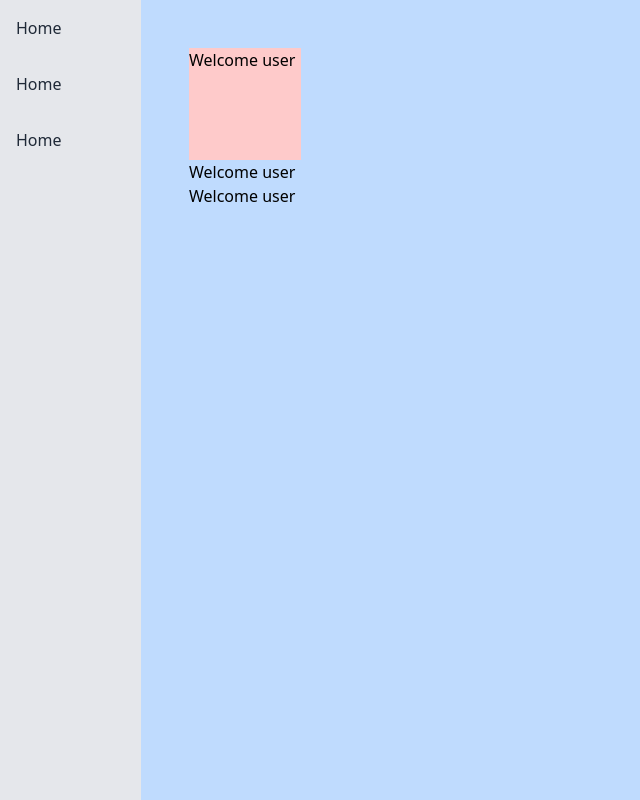
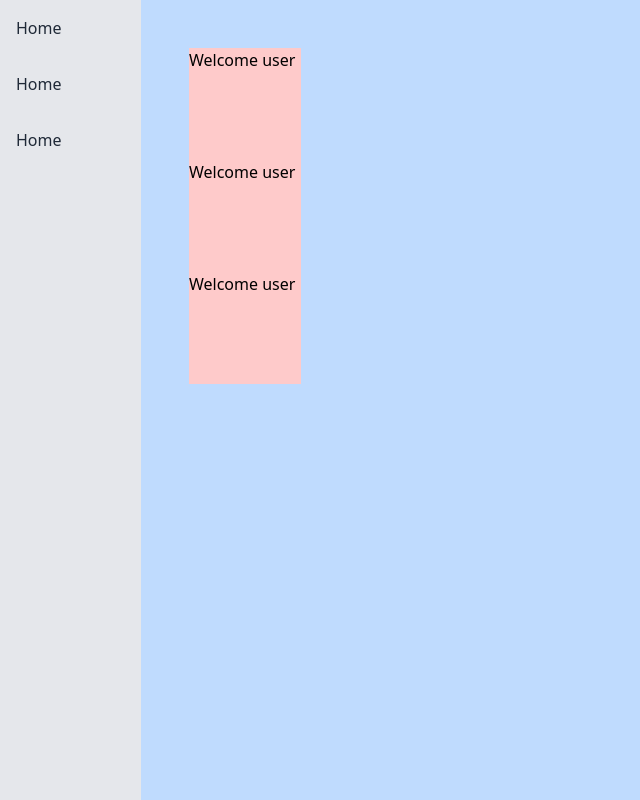
Before and after one commit to k-vernon/logiclogs-frontend, a Next.js app: page /dashboard in a window 1280 px wide. Shown: the whole page, without its empty margins (0-640 px from the left). Built offline with nearby package versions, Linux system fonts and the light colour scheme.

Commit message:
create sections for dash

```diff
--- a/pages/dashboard/index.js
+++ b/pages/dashboard/index.js
@@ -27,10 +27,10 @@ export default function DashboardPage() {
         <section className="bg-red-200 w-28 h-28">
           <h1>Welcome user</h1>
         </section>
-        <section className="">
+        <section className="bg-red-200 w-28 h-28">
           <h1>Welcome user</h1>
         </section>
-        <section className="">
+        <section className="bg-red-200 w-28 h-28">
           <h1>Welcome user</h1>
         </section>
       </div>
```
